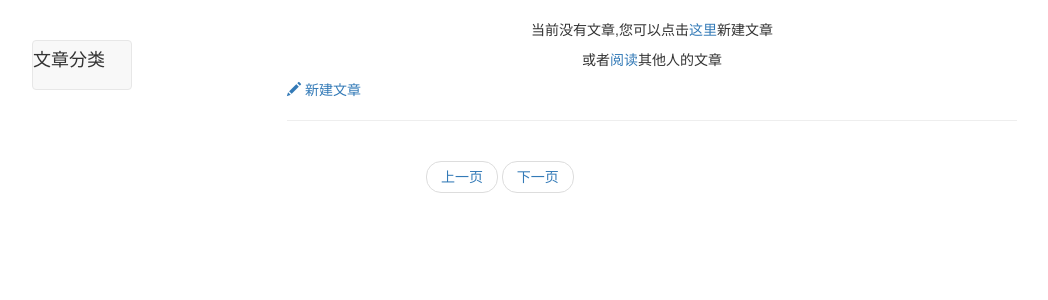
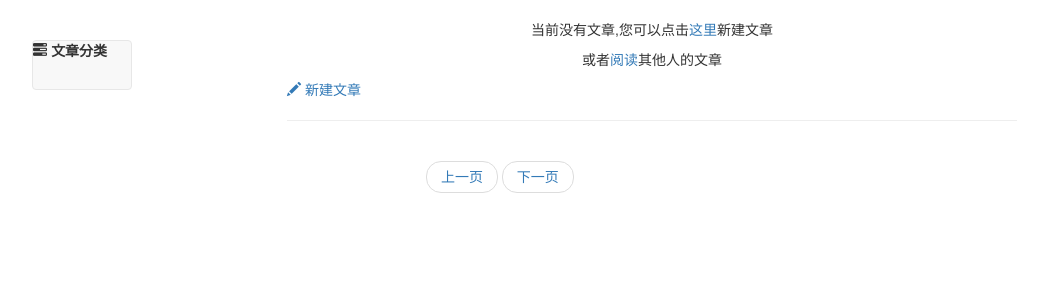
Before and after one commit to liyu-task/my_blog, a Flask app: page /my_post in a window 1280 px wide. Shown: the part 52-352 px from the top of the page, without its empty margins (83-1131 px from the left). Run offline with Flask 2, Linux system fonts and the light colour scheme; the visitor is signed in with stand-in values (Sample User, id 1); data comes from the database, SQL or seed files in the repository; data that the repository does not hold is empty; some libraries are stand-ins or nearby versions.

Commit message:
v1.9.9.9.1

```diff
--- a/app/templates/_sidebar.html
+++ b/app/templates/_sidebar.html
@@ -4,7 +4,8 @@
             <br>
             <nav class="navbar navbar-default" role="navigation">
                 <div class="navbar-header">
-                    <h4>文章分类</h4>
+                    <i class="glyphicon glyphicon-tasks"></i>
+                    <span><b>文章分类</b></span>
                     <button type="button" class="navbar-toggle" data-toggle="collapse" data-target="#menu2">
                         <span class="sr-only">切换导航</span>
                         <span class="icon-bar"></span>
```
